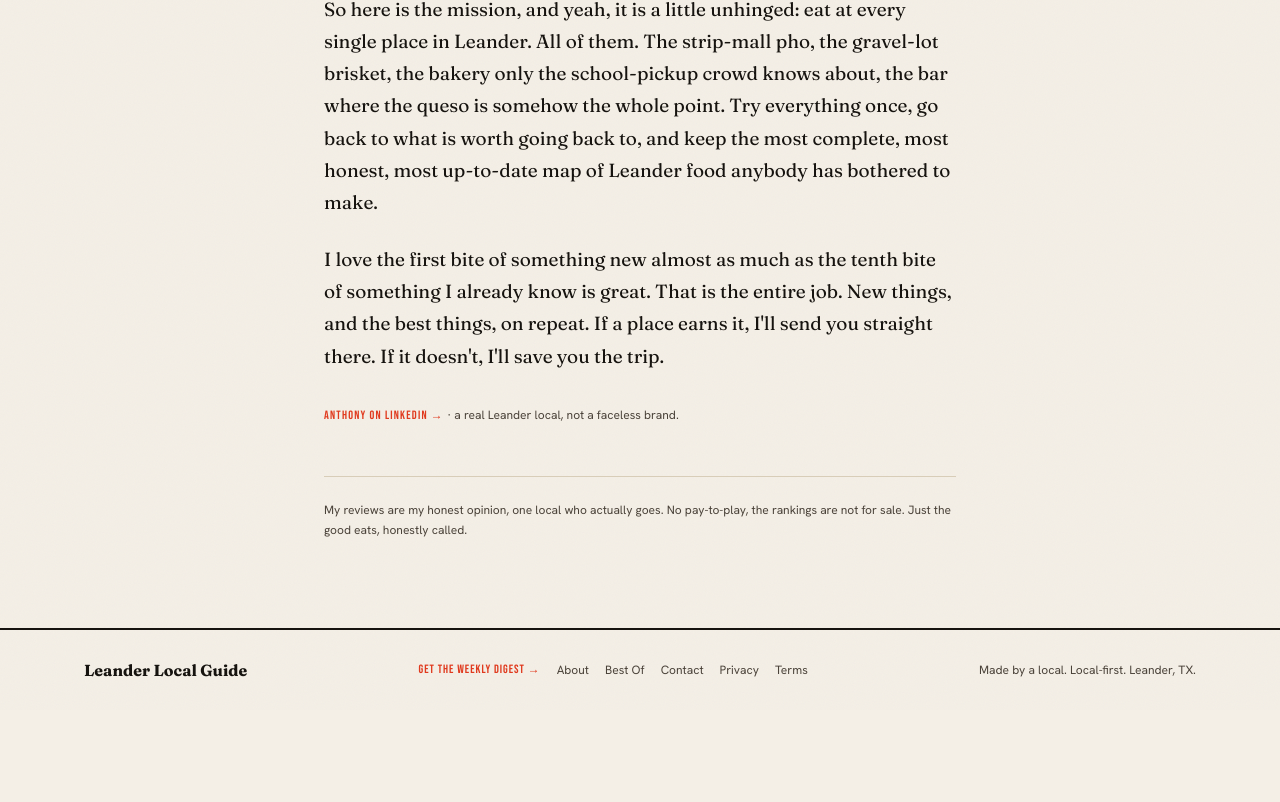
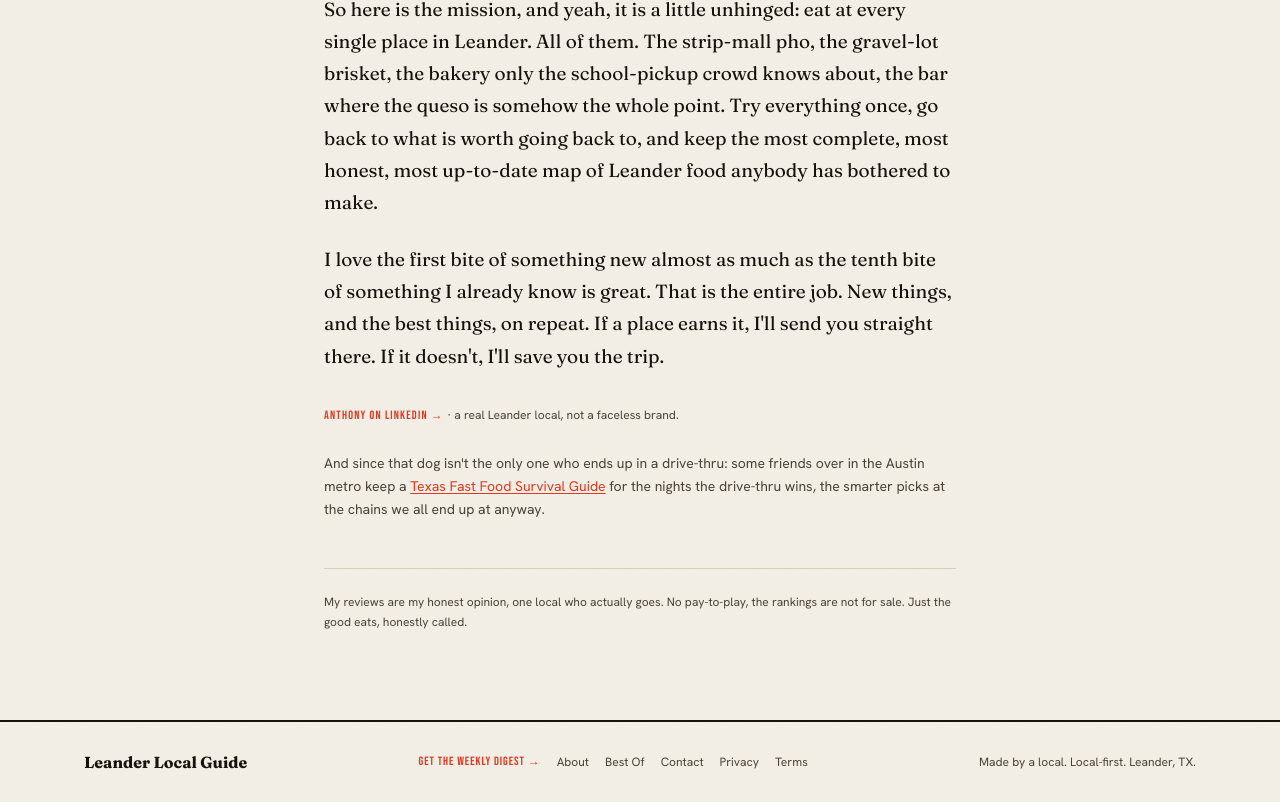
Before and after one commit to mrantbanks/leander-local-guide, a Next.js app: page /about in a window 1280 px wide. Shown: the part 1081-1883 px from the top of the page. Before the commit the page ends 1791 px from the top, so only its background shows below. Built offline with nearby package versions, Linux system fonts and the light colour scheme.

Commit message:
About: add one tasteful in-content dofollow link to austinweightlosstoday.com's Texas Fast Food Survival Guide (cross-property SEO; relevant, descriptive anchor, deep-linked to the tool)

```diff
--- a/app/about/page.tsx
+++ b/app/about/page.tsx
@@ -57,6 +57,11 @@ export default function AboutPage() {
           <a href="https://www.linkedin.com/in/anthony-m-493b2691/" target="_blank" rel="noopener noreferrer" className="font-stamp uppercase tracking-[0.1em] text-xs text-chile hover:text-oxblood">Anthony on LinkedIn →</a>
           <span className="font-ui text-xs text-ink-soft"> · a real Leander local, not a faceless brand.</span>
         </p>
+        <p className="!mt-6 font-ui text-sm text-ink-soft leading-relaxed">
+          And since that dog isn&apos;t the only one who ends up in a drive-thru: some friends over in the Austin
+          metro keep a <a href="https://austinweightlosstoday.com/tools/fast-food-finder" target="_blank" rel="noopener" className="text-chile underline underline-offset-2 hover:text-oxblood">Texas Fast Food Survival Guide</a> for
+          the nights the drive-thru wins, the smarter picks at the chains we all end up at anyway.
+        </p>
 
         <p className="!mt-12 pt-6 font-ui text-xs text-ink-soft leading-relaxed border-t border-rule">
           My reviews are my honest opinion, one local who actually goes. No pay-to-play, the rankings
```
